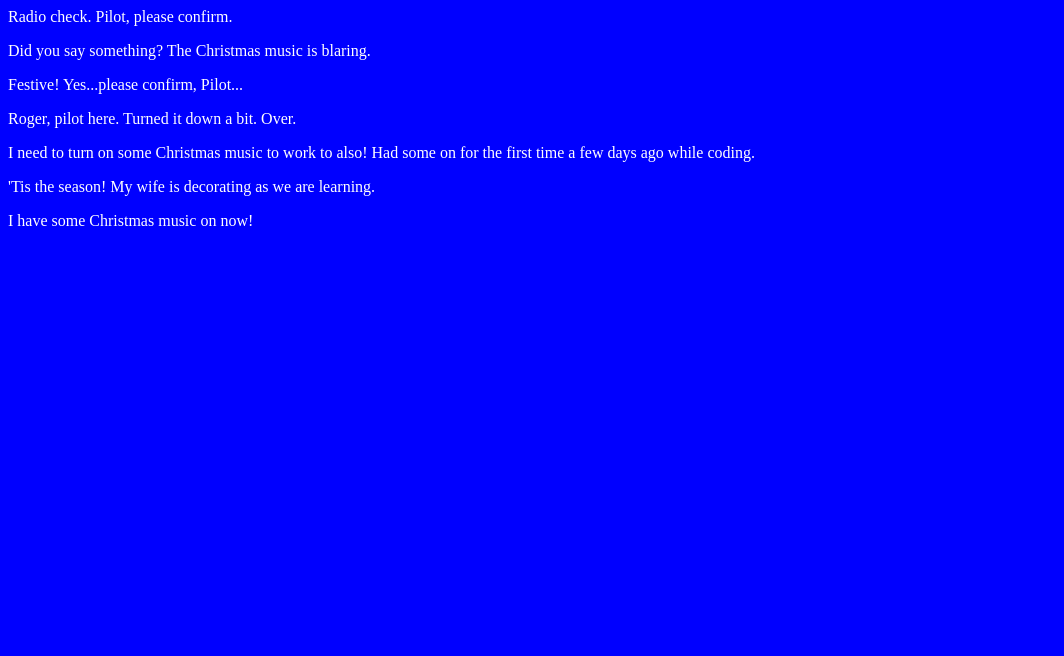
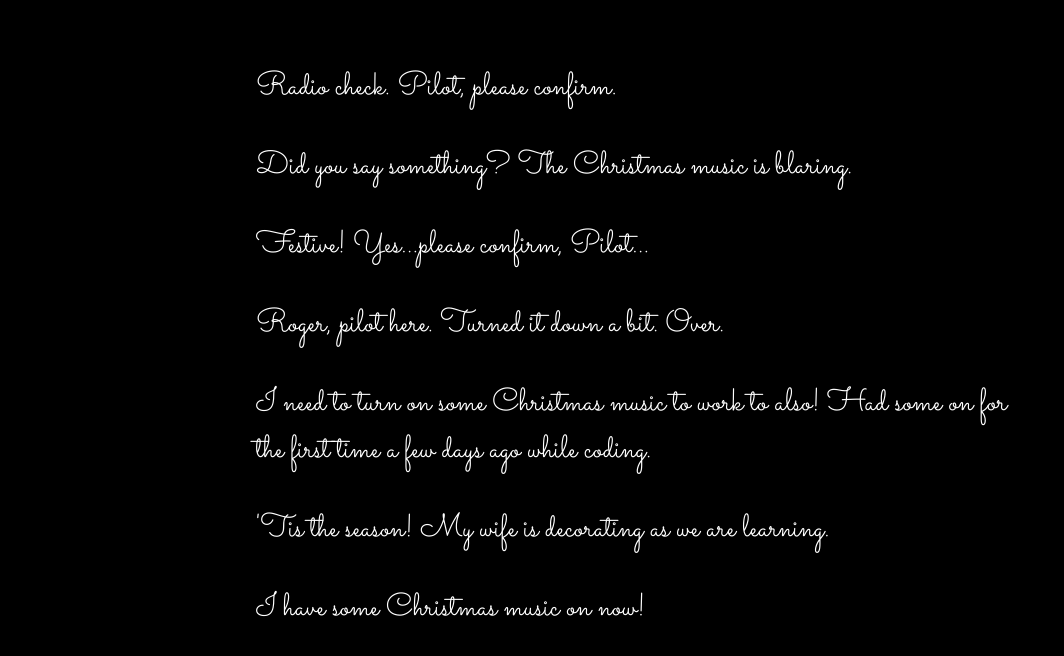
Before and after one commit to pj64118/communication-log, a plain HTML site: page index.html in a window 1280 px wide. Shown: the whole page, without its empty margins (0-1064 px from the left). Drawn offline with Linux system fonts and the light colour scheme.

Commit message:
Fancied up the stylesheet

```diff
--- a/index.html
+++ b/index.html
@@ -1,6 +1,7 @@
 <html>
    <head>
       <link rel="stylesheet" type="text/css" href="style.css">
+      <link href="https://fonts.googleapis.com/css?family=Sacramento" rel="stylesheet">
    </head>
 <body>
    <p>Radio check. Pilot, please confirm.</p>
--- a/style.css
+++ b/style.css
@@ -1,4 +1,9 @@
 body {
     color: white;
-    background-color: blue;
+    background-color: black;
+    font-family: 'Sacramento', cursive;
+    font-size: 32px;
+    margin-top: 5%;
+    margin-left: 20%;
+    margin-right: 20%;
 }
```
